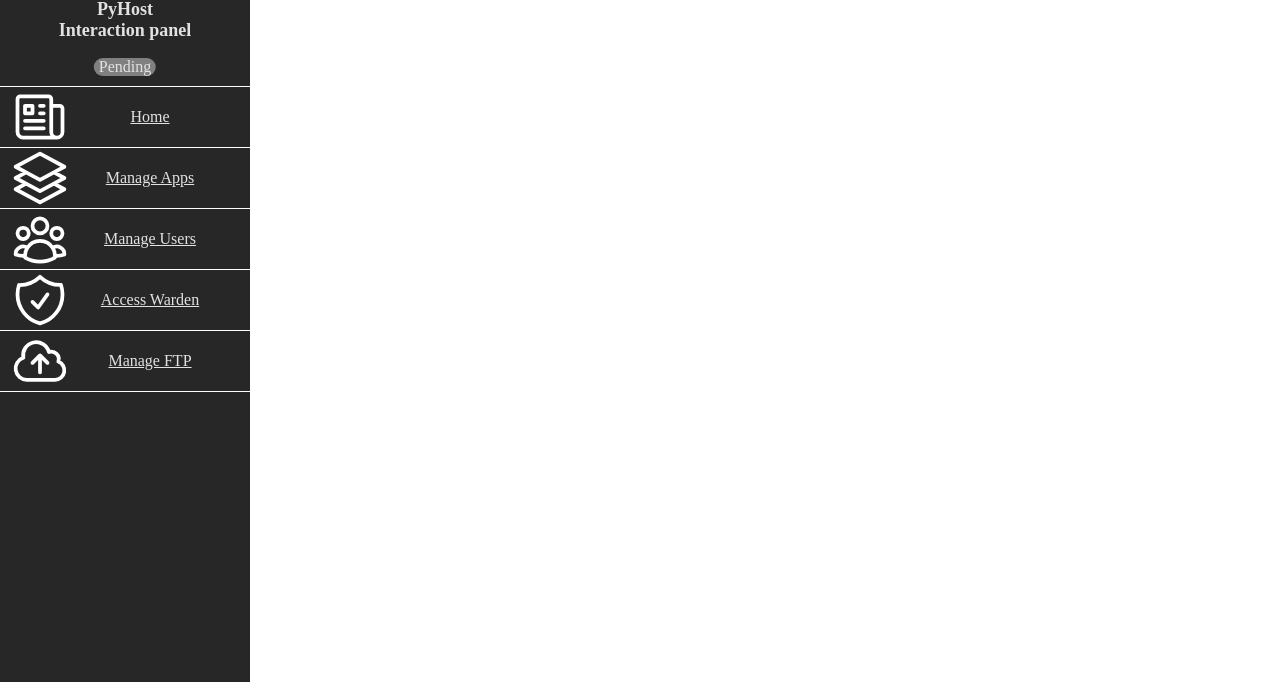
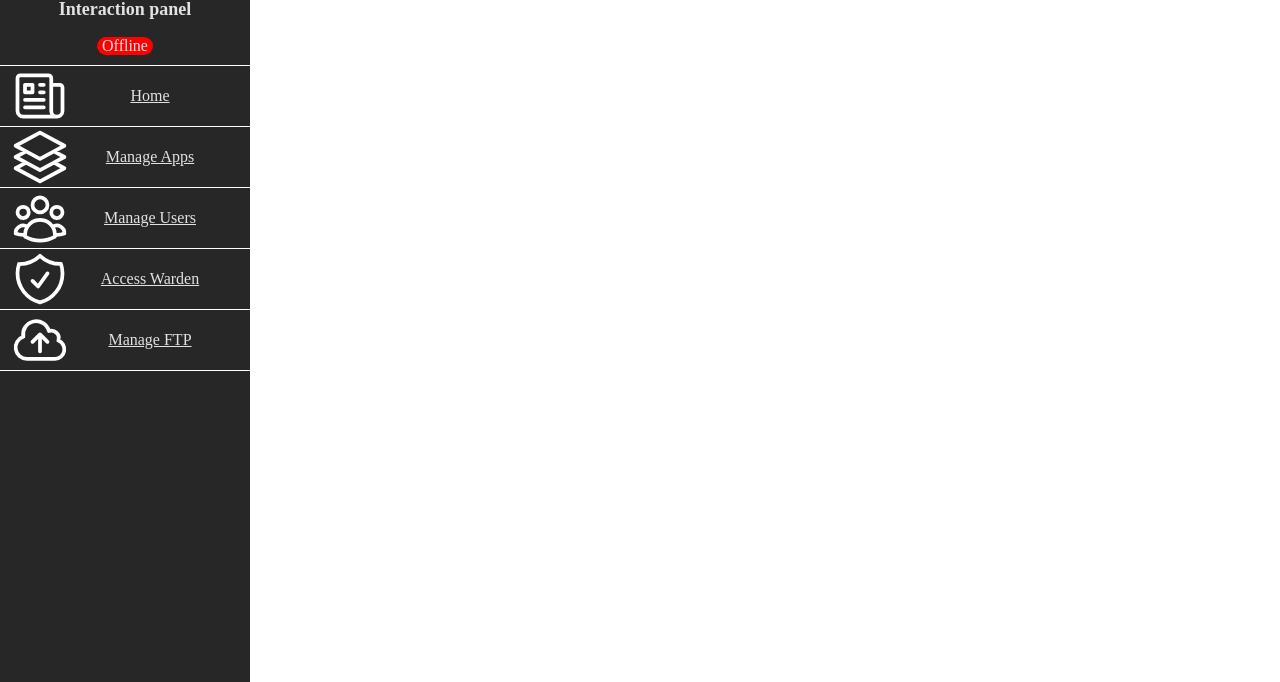
Before and after one commit to Ames-hub/pyhoster, a plain HTML site: page library/WebGUI/content/index.html in a window 1280 px wide. Shown: the part 118-800 px from the top of the page. Drawn offline with Linux system fonts and the light colour scheme; no server answers.

Commit message:
Update title in index.html and add status_detector.js script

```diff
--- a/library/WebGUI/content/index.html
+++ b/library/WebGUI/content/index.html
@@ -11,7 +11,7 @@
 <body>
     <sidebar class="sidebar">
         <img src="PyhostLogo.gif" alt="logo" id="business_logo">
-        <h1 id="title">PyHost<br />Interaction panel</h1>
+        <h1 id="title">Interaction panel</h1>
         <div id="status_detector">
             <span id="status_text">Pending</span>
         </div>
@@ -27,6 +27,7 @@
     <div id="apps_bar">
         <!-- For every app, an app will be put here -->
     </div>
+    <script src="javascript/status_detector.js"></script>
     <script src="javascript/getAllStats.js"></script>
     <script src="javascript/stop_app.js"></script>
     <script src="javascript/start_app.js"></script>
--- /dev/null
+++ b/library/WebGUI/content/javascript/status_detector.js
@@ -0,0 +1,43 @@
+let status_bar = document.getElementById('status_detector');
+let status_text = document.getElementById('status_text');
+
+function updateStatus(status_bar, status_text) {
+    fetch("http://localhost:987", {
+        method: "POST",
+        headers: {
+            "Content-Type": "application/json"
+        },
+        body: JSON.stringify({
+            "username": "Ame",
+            "password": "HellWillFearMyWrath"
+        })
+    })
+    .then(response => response.text()) // convert response to text
+    .then(data => {
+        console.log(data)
+        console.log(data == "Pong!")
+        if (data == "Pong!") {
+            status_bar.style.backgroundColor = "green";
+            status_text.innerHTML = "Online";
+            return true;
+        }
+        else {
+            status_bar.style.backgroundColor = "red";
+            status_text.innerHTML = "Offline";
+            return false;
+        }
+    })
+    .catch(() => {
+        status_bar.style.backgroundColor = "red";
+        status_text.innerHTML = "Offline";
+        return false;
+    });
+}
+
+let delay = 3000;
+updateStatus(status_bar, status_text);
+setInterval(function() {
+    if (!updateStatus(status_bar, status_text)) {
+        delay = 30000; // Backoff if server is offline
+    }
+}, delay);
```
